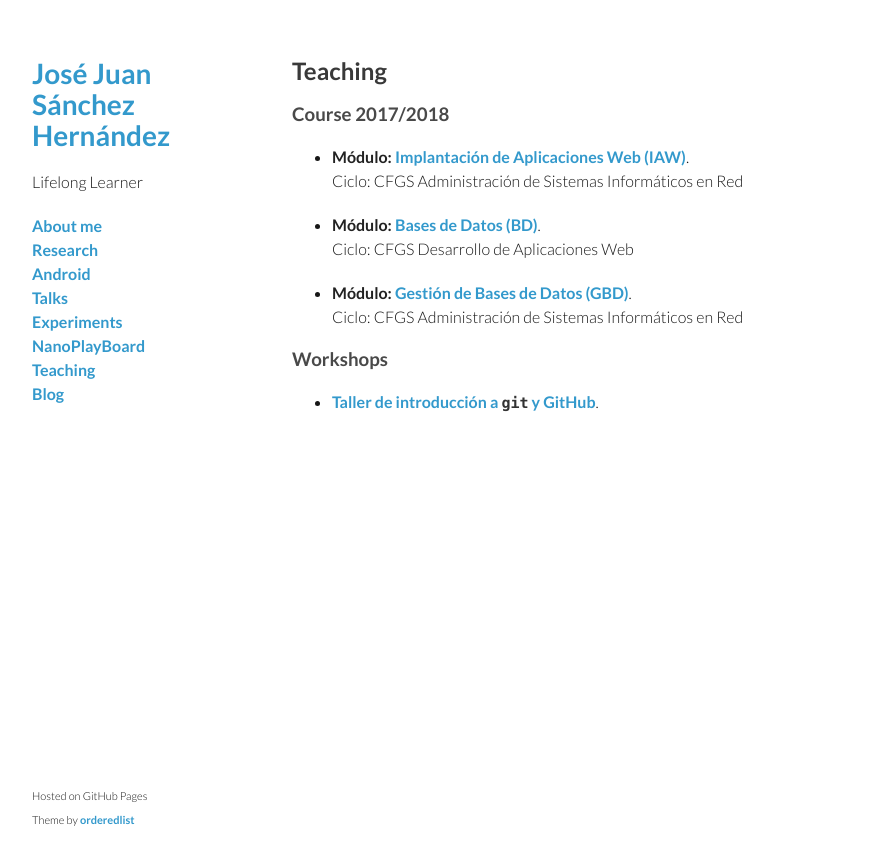
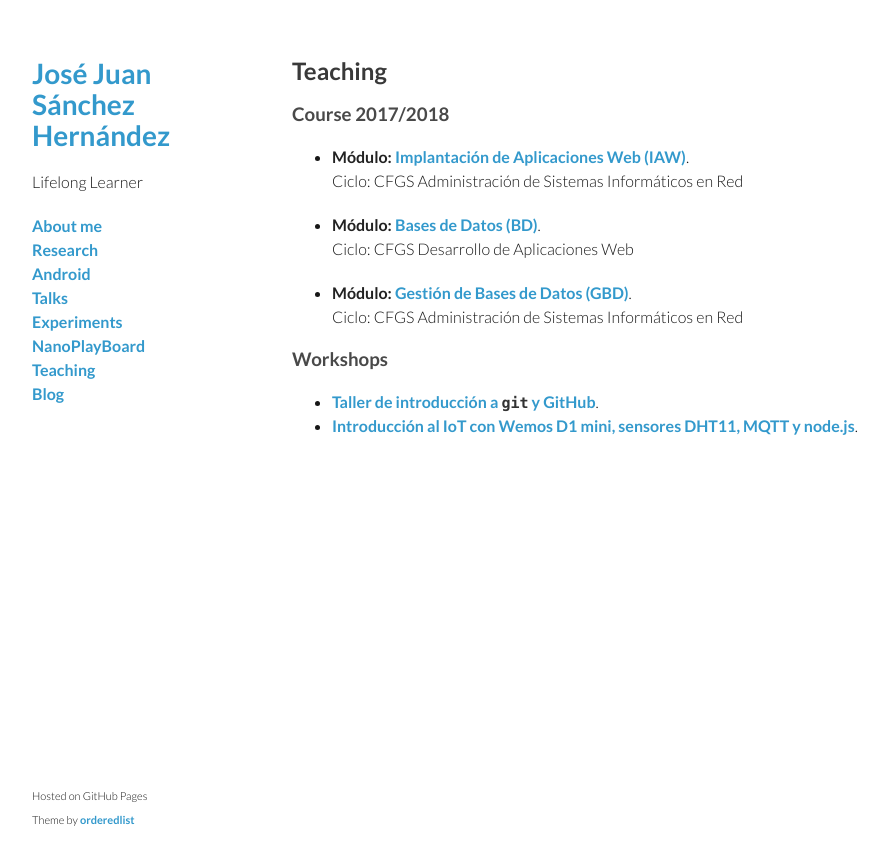
Before and after one commit to josejuansanchez/josejuansanchez.github.io, a Jekyll site: the page built from teaching/index.md, in a window 1280 px wide. Shown: the top 865 px of the page, without its empty margins (178-1064 px from the left). Built offline with Jekyll 4.4.1, drawn with Linux system fonts in a browser that asks for light colours.

Commit message:
Updated teaching section with a new workshop

```diff
--- a/teaching/index.md
+++ b/teaching/index.md
@@ -19,8 +19,9 @@ title: Teaching
 ### Workshops
 
   * [Taller de introducción a `git` y GitHub][3].
-
+  * [Introducción al IoT con Wemos D1 mini, sensores DHT11, MQTT y node.js][4].
 
 [1]: http://josejuansanchez.org/IAW/
 [2]: http://josejuansanchez.org/BD/
 [3]: https://github.com/josejuansanchez/taller-git-github
+[4]: https://github.com/josejuansanchez/iot-demo
```
